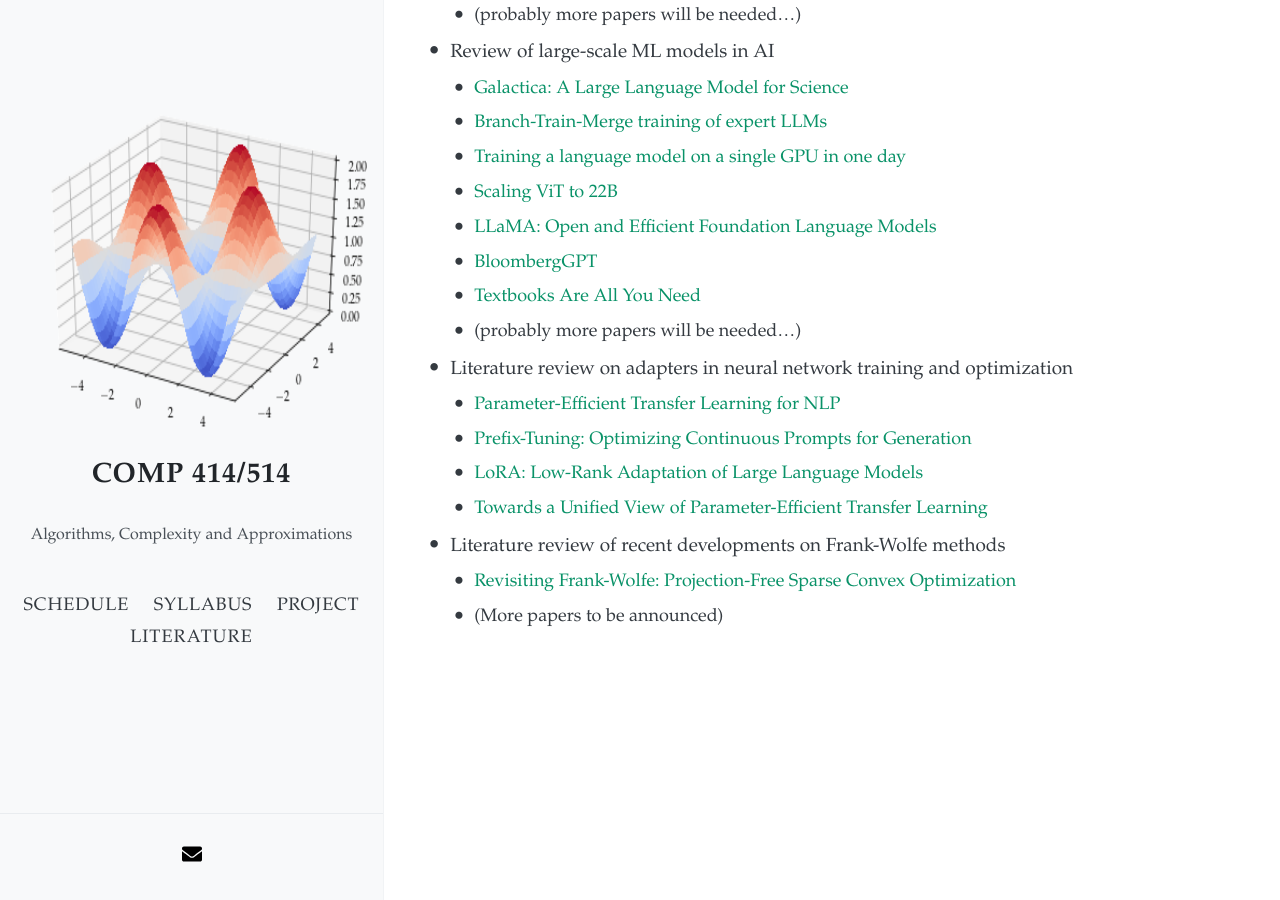
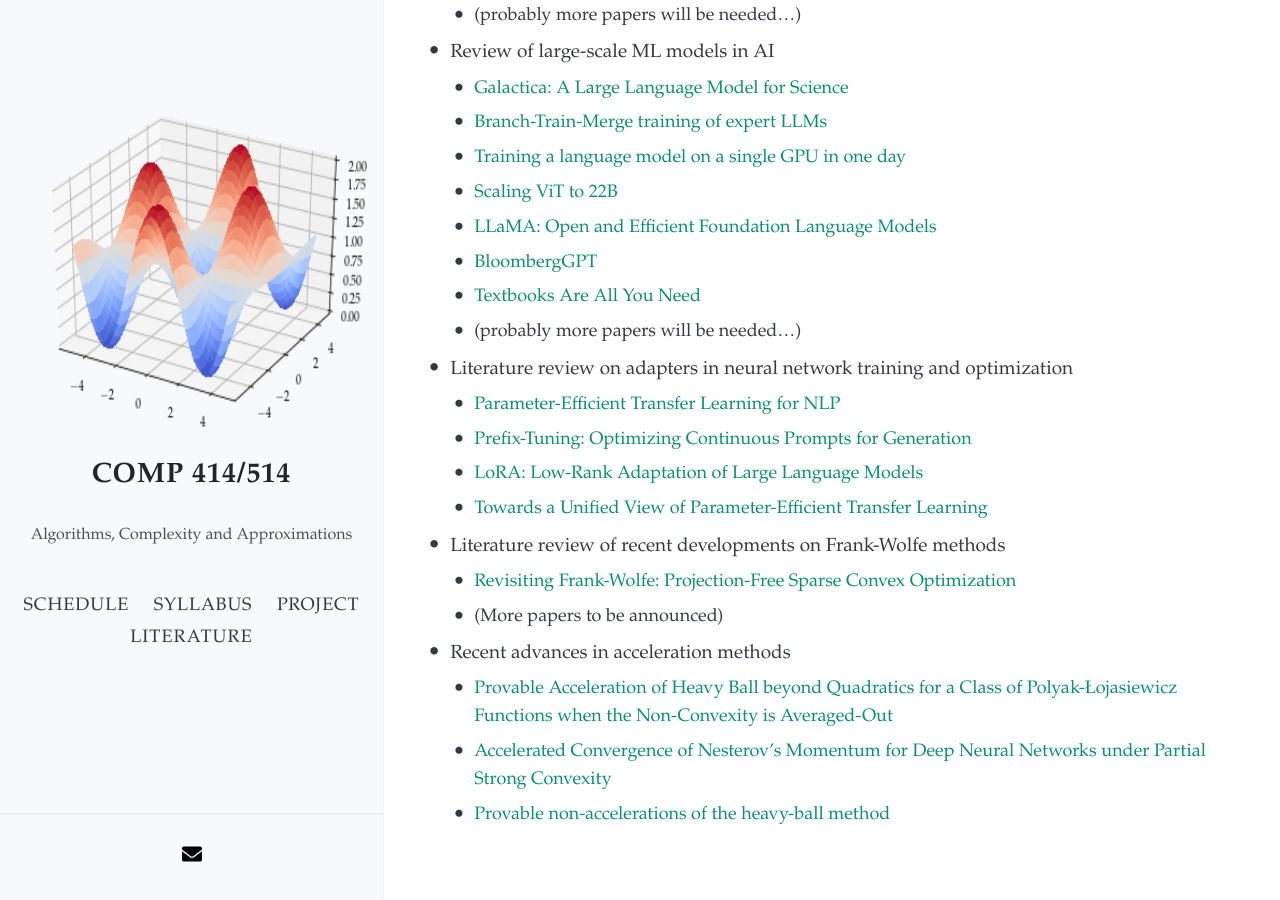
Before and after one commit to akyrillidis/comp414-514, a Jekyll site: the page built from project.md, in a window 1280 px wide and 900 px high, scrolled down 3070 px. Built offline with Jekyll 4.4.1, drawn with Linux system fonts in a browser that asks for light colours; nearby versions of some CDN libraries; before the commit the page ends 3772 px from its top, so only the background shows below that.

Commit message:
Update project.md

```diff
--- a/project.md
+++ b/project.md
@@ -112,7 +112,10 @@ The course project can be categorized as a literature review, original research,
   - [Revisiting Frank-Wolfe: Projection-Free Sparse Convex Optimization](http://m8j.net/math/revisited-FW.pdf)
   - (More papers to be announced)
 
-
+- Recent advances in acceleration methods
+  - [Provable Acceleration of Heavy Ball beyond Quadratics for a Class of Polyak-Łojasiewicz Functions when the Non-Convexity is Averaged-Out](https://arxiv.org/pdf/2206.11872.pdf)
+  - [Accelerated Convergence of Nesterov's Momentum for Deep Neural Networks under Partial Strong Convexity](https://arxiv.org/pdf/2306.08109.pdf)
+  - [Provable non-accelerations of the heavy-ball method](https://arxiv.org/pdf/2307.11291.pdf)
 
 &nbsp;
 &nbsp;
```
